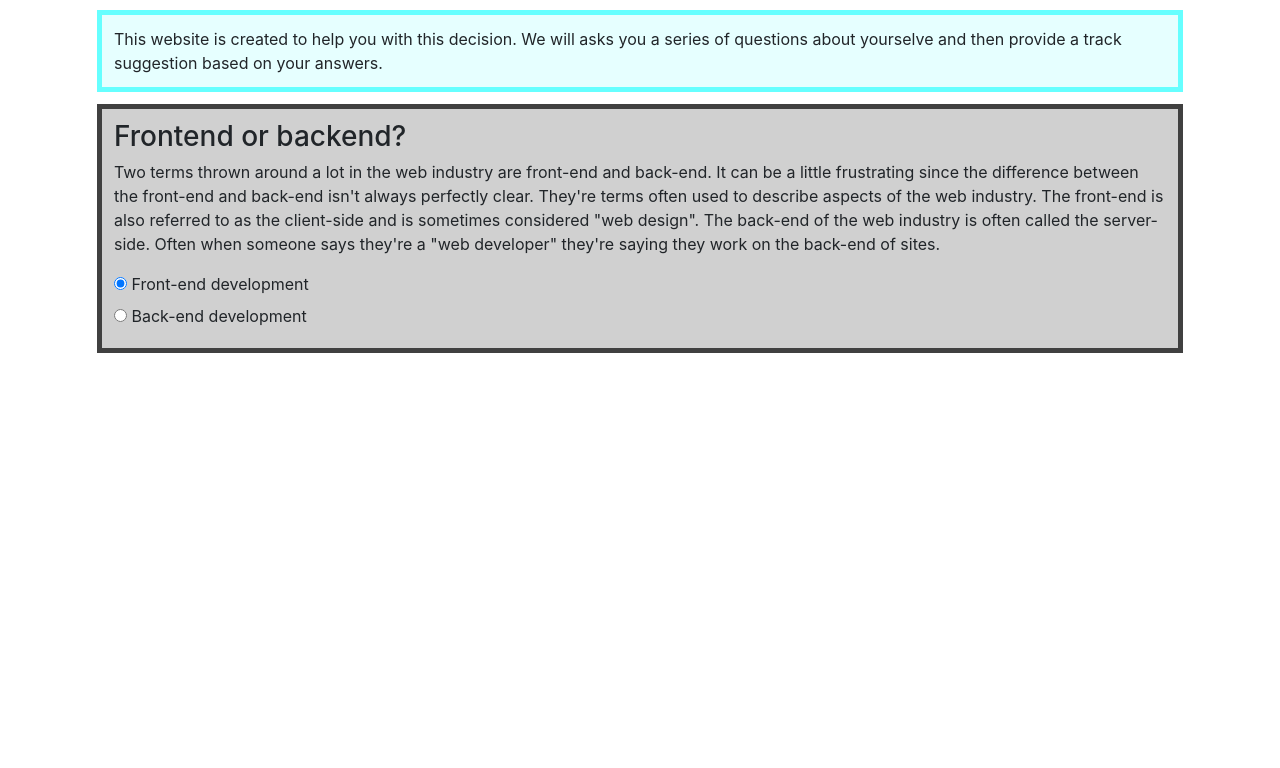
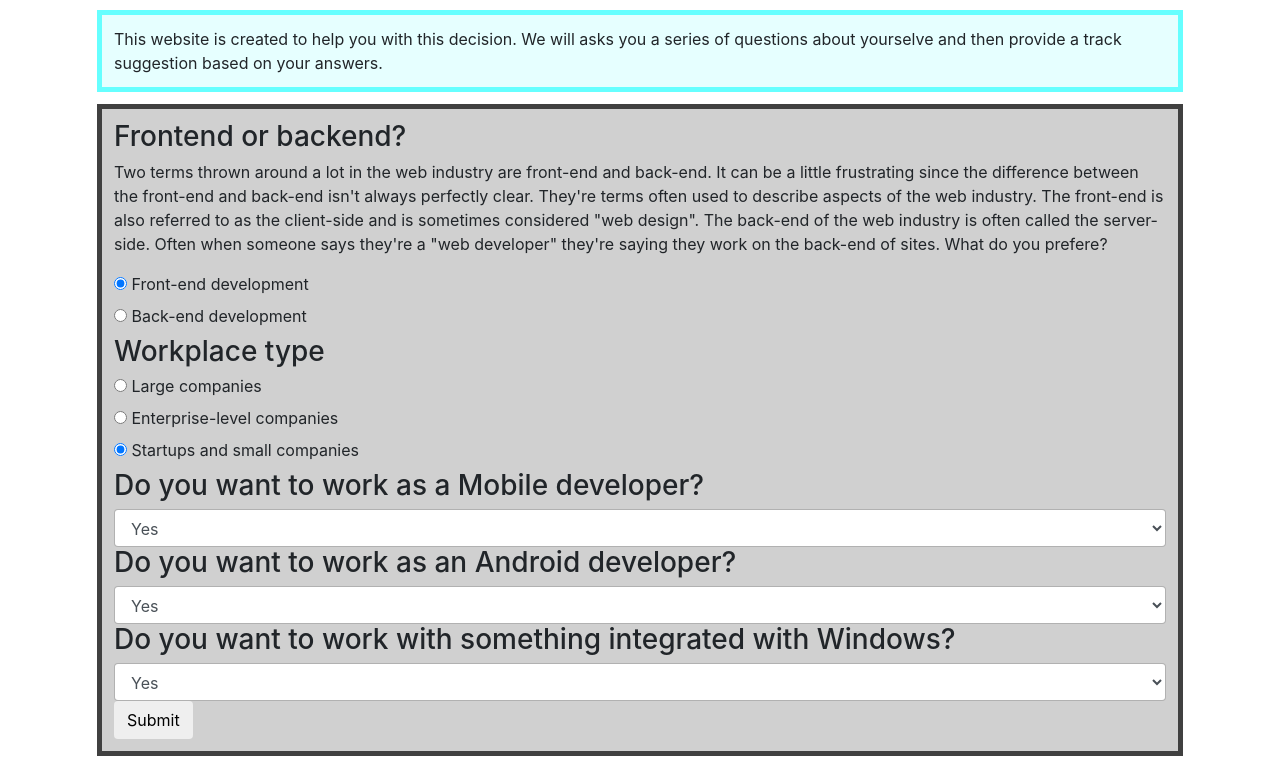
Before and after one commit to yetka/track-suggester, a plain HTML site: page index.html in a window 1280 px wide. Shown: the part 485-1253 px from the top of the page. Before the commit the page ends 850 px from the top, so only its background shows below. Drawn offline with nearby package versions, Linux system fonts and the light colour scheme.

Commit message:
add questions part with forms to collect users answers

```diff
--- a/index.html
+++ b/index.html
@@ -33,7 +33,7 @@
         <div class="question1">
           <h3>Frontend or backend?</h3>
           <p>
-            Two terms thrown around a lot in the web industry are front-end and back-end. It can be a little frustrating since the difference between the front-end and back-end isn't always perfectly clear. They're terms often used to describe aspects of the web industry. The front-end is also referred to as the client-side and is sometimes considered "web design". The back-end of the web industry is often called the server-side. Often when someone says they're a "web developer" they're saying they work on the back-end of sites.
+            Two terms thrown around a lot in the web industry are front-end and back-end. It can be a little frustrating since the difference between the front-end and back-end isn't always perfectly clear. They're terms often used to describe aspects of the web industry. The front-end is also referred to as the client-side and is sometimes considered "web design". The back-end of the web industry is often called the server-side. Often when someone says they're a "web developer" they're saying they work on the back-end of sites. What do you prefere?
           </p>
           <div class="radio">
             <label>
@@ -49,27 +49,53 @@
           </div>
         </div>
 
-
-
-
-<!-- <div class="radio">
+        <div class="question2">
+          <h3>Workplace type</h3>
+          <div class="radio">
             <label>
-    <input type="radio" name="flavor" value="chocolate" checked>
-    Chocolate
+              <input type="radio" name="type" value="large" checked>
+              Large companies
             </label>
           </div>
           <div class="radio">
             <label>
-    <input type="radio" name="flavor" value="vanilla">
-    Vanilla
+              <input type="radio" name="type" value="enterprise">
+              Enterprise-level companies
             </label>
           </div>
           <div class="radio">
             <label>
-    <input type="radio" name="flavor" value="cookiesandcream">
-    Cookies & Cream
+              <input type="radio" name="type" value="small" checked>
+              Startups and small companies
             </label>
-</div> -->
+          </div>
+        </div>
+
+        <div class="question3">
+          <h3>Do you want to work as a Mobile developer?</h3>
+          <select class="form-control" id="mobile">
+            <option>Yes</option>
+            <option>No</option>
+          </select>
+        </div>
+
+        <div class="question4">
+          <h3>Do you want to work as an Android developer?</h3>
+          <select class="form-control" id="android">
+            <option>Yes</option>
+            <option>No</option>
+          </select>
+        </div>
+
+        <div class="question5">
+          <h3>Do you want to work with something integrated with Windows?</h3>
+          <select class="form-control" id="windows">
+            <option>Yes</option>
+            <option>No</option>
+          </select>
+        </div>
+
+        <button type="submit" class="btn">Submit</button>
 
       </form>
 
```
Lines whose indentation alone changed are shown as unchanged.
